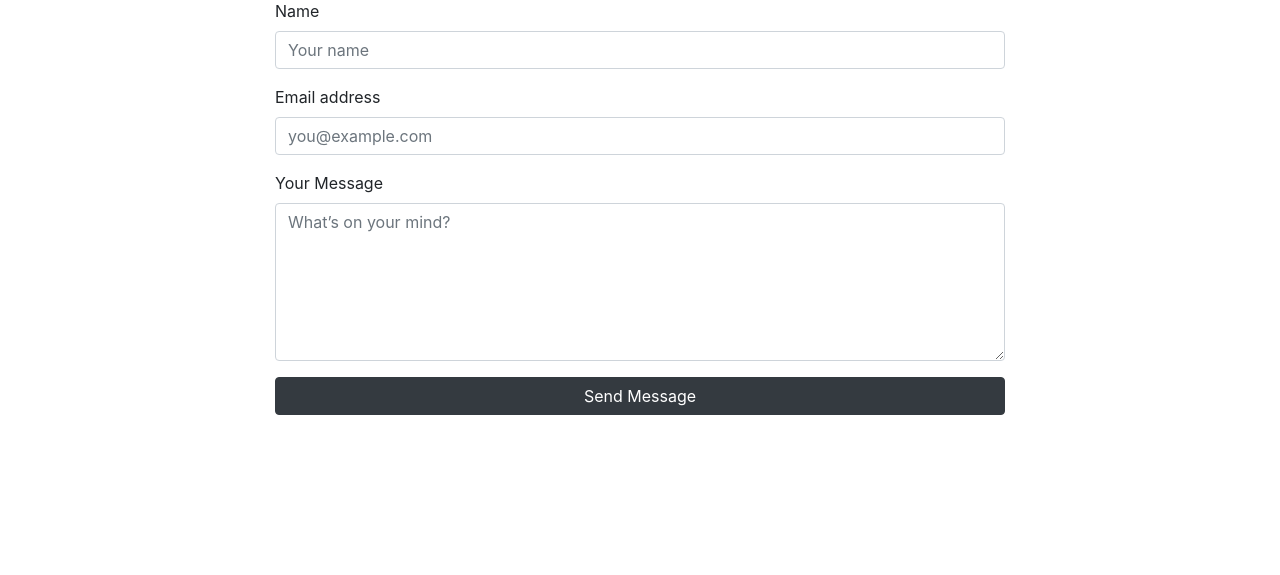
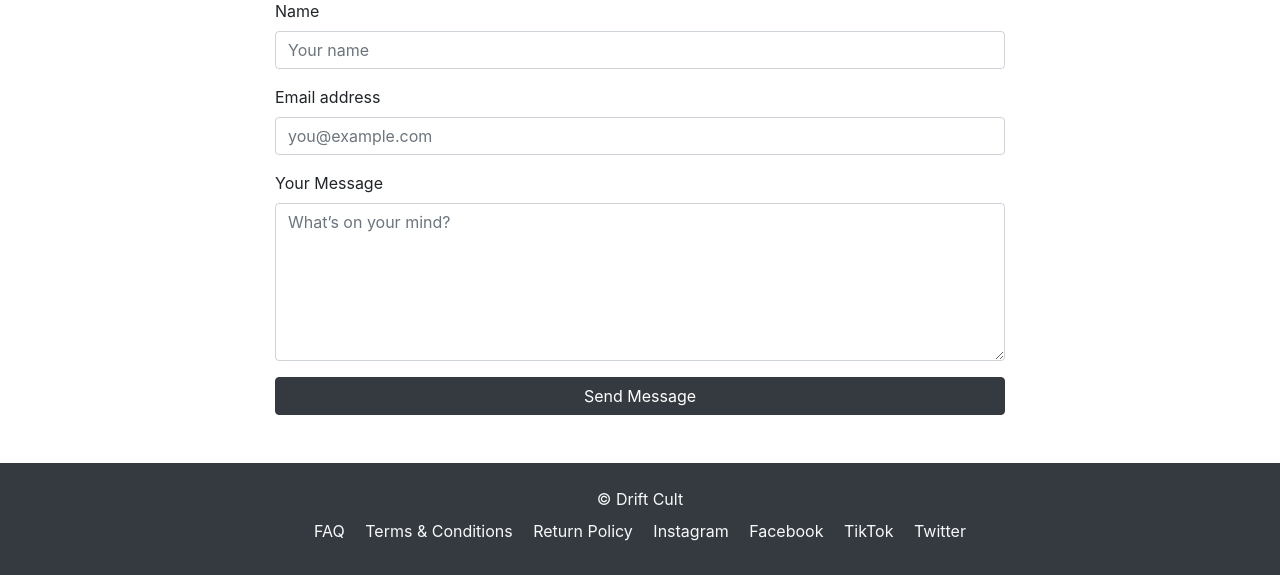
Before and after one commit to Maxcode0101/drift_cult, a Django app: page /contact/ in a window 1280 px wide. Shown: the part 351-926 px from the top of the page. Before the commit the page ends 766 px from the top, so only its background shows below. Run offline with Django 4.2, Linux system fonts and the light colour scheme.

Commit message:
fix: updated footer with links to FAQ, Terms, Returns, and socials

```diff
--- a/templates/base.html
+++ b/templates/base.html
@@ -69,7 +69,6 @@
             <li class="nav-item"><a class="nav-link" href="{% url 'about' %}">About</a></li>
             <li class="nav-item"><a class="nav-link" href="{% url 'contact' %}">Contact</a></li>
 
-
             {% if user.is_authenticated %}
               <li class="nav-item"><a class="nav-link" href="{% url 'profile' %}">Profile</a></li>
               <li class="nav-item"><a class="nav-link" href="{% url 'account_logout' %}">Logout</a></li>
@@ -105,5 +104,18 @@
     {% block postloadjs %}
     {% endblock %}
 
+    <!-- Footer -->
+    <footer class="bg-dark text-light text-center py-4 mt-5">
+      <p class="mb-2">&copy; Drift Cult {{ now|date:"Y" }}</p>
+      <div class="mb-2">
+        <a href="{% url 'faq' %}" class="text-light mr-3">FAQ</a>
+        <a href="{% url 'terms' %}" class="text-light mr-3">Terms & Conditions</a>
+        <a href="/returns/" class="text-light mr-3">Return Policy</a>
+        <a href="https://www.instagram.com/" class="text-light mr-3" target="_blank">Instagram</a>
+        <a href="https://www.facebook.com/" class="text-light mr-3" target="_blank">Facebook</a>
+        <a href="https://www.tiktok.com/" class="text-light mr-3" target="_blank">TikTok</a>
+        <a href="https://twitter.com/" class="text-light" target="_blank">Twitter</a>
+      </div>
+    </footer>
   </body>
 </html>
```
Lines whose indentation alone changed are shown as unchanged.
